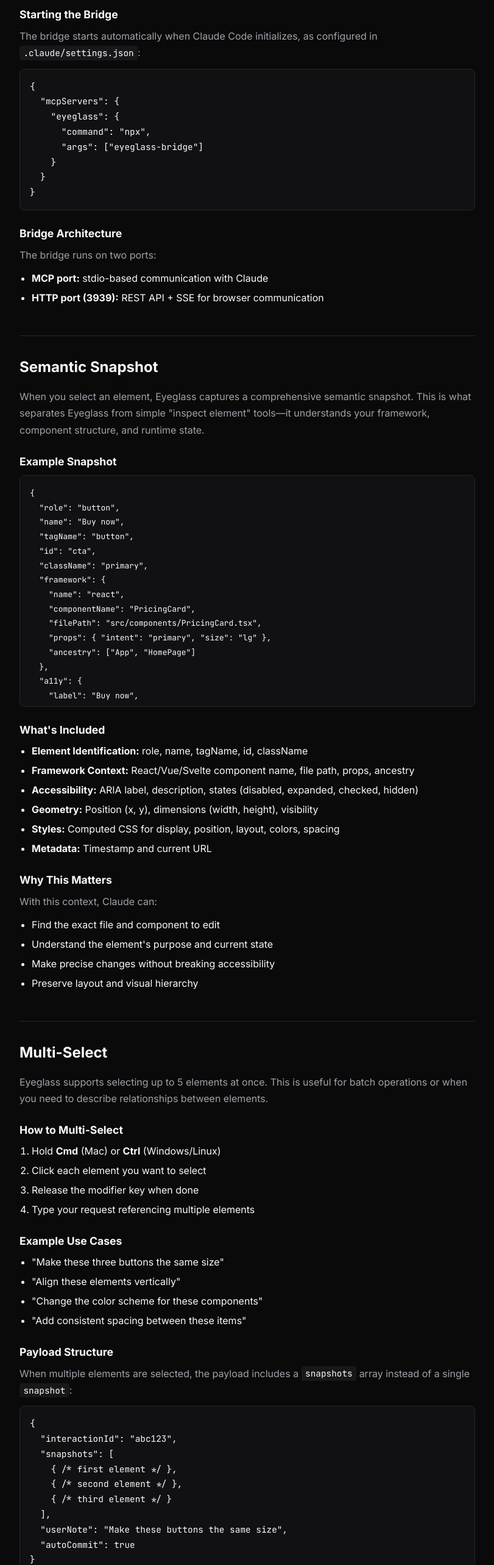
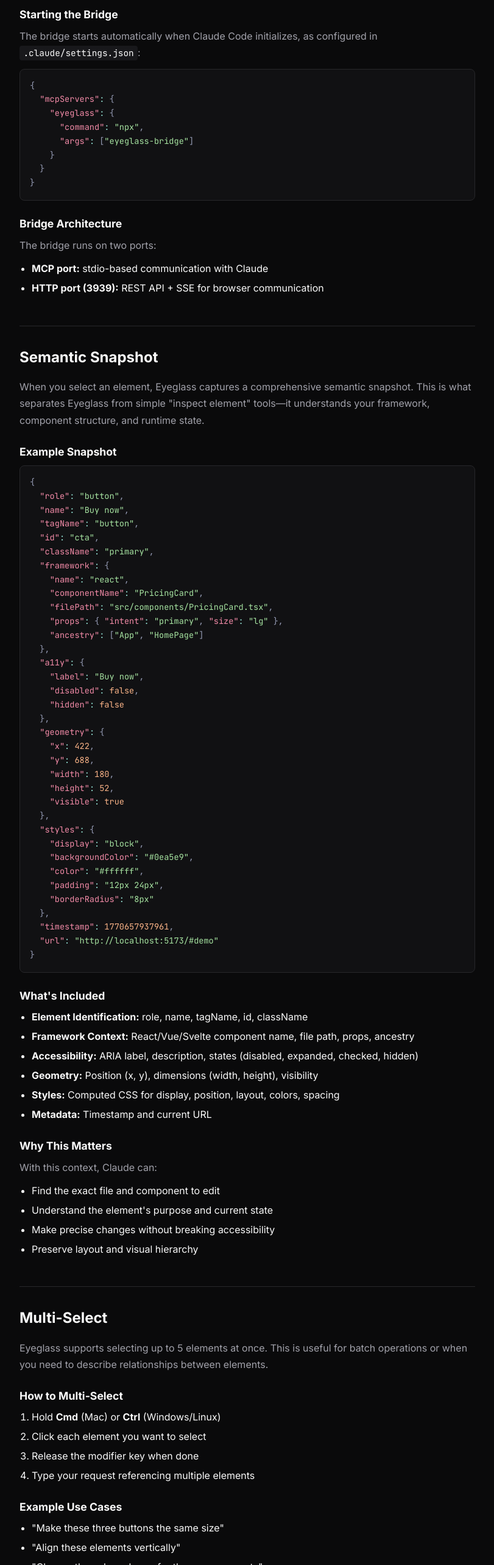
Before and after one commit to donutboyband/eyeglass_site, a React (Vite) app: page /docs/concepts in a window 1280 px wide. Shown: the part 1120-3686 px from the top of the page at 61% size, without its empty margins (378-1189 px from the left). Built offline with nearby package versions, Linux system fonts and the light colour scheme.

Commit message:
[eyeglass:eyeglass-1770670891011-xrbclw0] Added syntax highlighting to CoreConcepts page

```diff
--- a/src/components/docs/pages/CoreConcepts.tsx
+++ b/src/components/docs/pages/CoreConcepts.tsx
@@ -1,4 +1,4 @@
-import { highlightJson } from '../../../utils/highlightJson'
+import { CodeBlock } from '../../CodeBlock'
 
 const sampleSnapshot = `{
   "role": "button",
@@ -34,6 +34,26 @@ const sampleSnapshot = `{
   },
   "timestamp": 1770657937961,
   "url": "http://localhost:5173/#demo"
+}`
+
+const mcpConfigCode = `{
+  "mcpServers": {
+    "eyeglass": {
+      "command": "npx",
+      "args": ["eyeglass-bridge"]
+    }
+  }
+}`
+
+const multiSelectPayload = `{
+  "interactionId": "abc123",
+  "snapshots": [
+    { /* first element */ },
+    { /* second element */ },
+    { /* third element */ }
+  ],
+  "userNote": "Make these buttons the same size",
+  "autoCommit": true
 }`
 
 export function CoreConcepts() {
@@ -75,14 +95,7 @@ export function CoreConcepts() {
 
         <h3>Starting the Bridge</h3>
         <p>The bridge starts automatically when Claude Code initializes, as configured in <code>.claude/settings.json</code>:</p>
-        <pre><code>{`{
-  "mcpServers": {
-    "eyeglass": {
-      "command": "npx",
-      "args": ["eyeglass-bridge"]
-    }
-  }
-}`}</code></pre>
+        <CodeBlock code={mcpConfigCode} language="json" />
 
         <h3>Bridge Architecture</h3>
         <p>The bridge runs on two ports:</p>
@@ -97,9 +110,7 @@ export function CoreConcepts() {
         <p>When you select an element, Eyeglass captures a comprehensive semantic snapshot. This is what separates Eyeglass from simple "inspect element" tools—it understands your framework, component structure, and runtime state.</p>
 
         <h3>Example Snapshot</h3>
-        <pre className="payload-code">
-          <code dangerouslySetInnerHTML={{ __html: highlightJson(sampleSnapshot) }} />
-        </pre>
+        <CodeBlock code={sampleSnapshot} language="json" />
 
         <h3>What's Included</h3>
         <ul>
@@ -143,16 +154,7 @@ export function CoreConcepts() {
 
         <h3>Payload Structure</h3>
         <p>When multiple elements are selected, the payload includes a <code>snapshots</code> array instead of a single <code>snapshot</code>:</p>
-        <pre><code>{`{
-  "interactionId": "abc123",
-  "snapshots": [
-    { /* first element */ },
-    { /* second element */ },
-    { /* third element */ }
-  ],
-  "userNote": "Make these buttons the same size",
-  "autoCommit": true
-}`}</code></pre>
+        <CodeBlock code={multiSelectPayload} language="json" />
       </section>
     </>
   )
```
Also changed, not shown: 1 other file (tests, documents, lock files or other folders).
